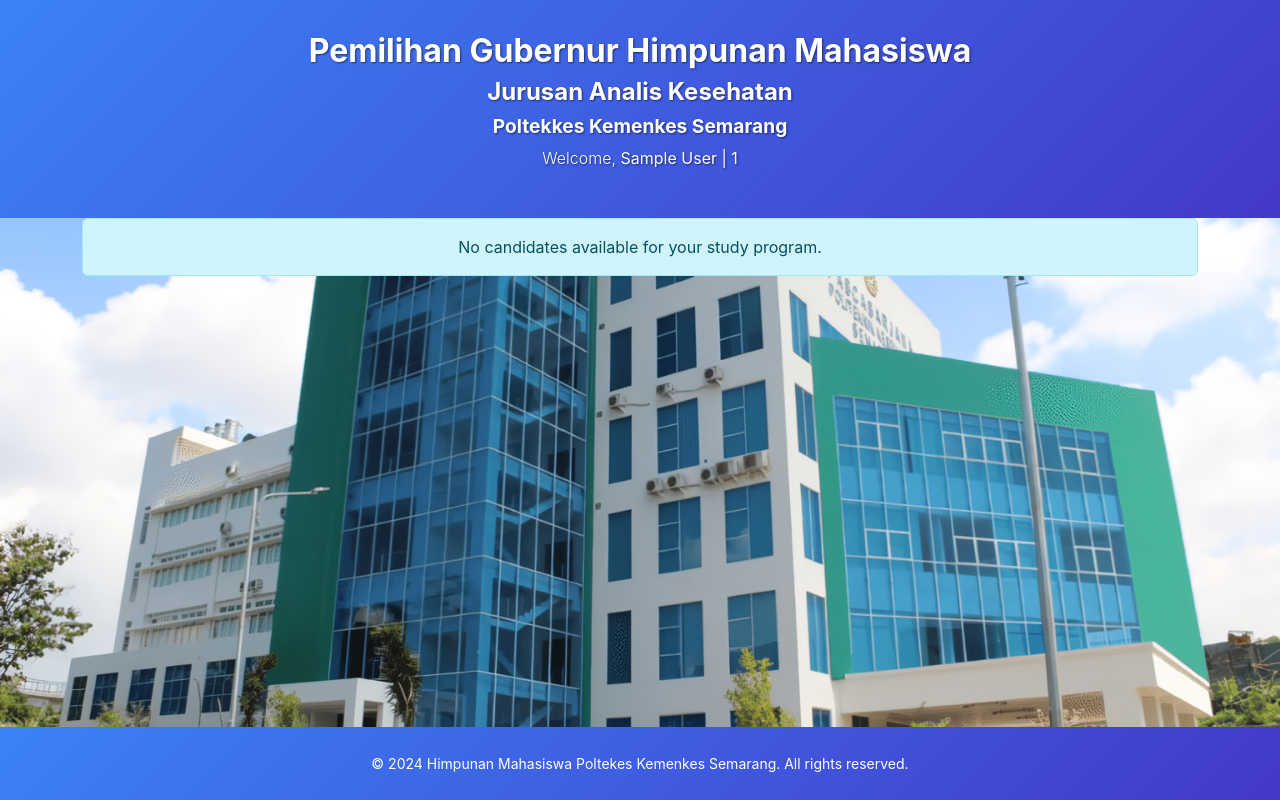
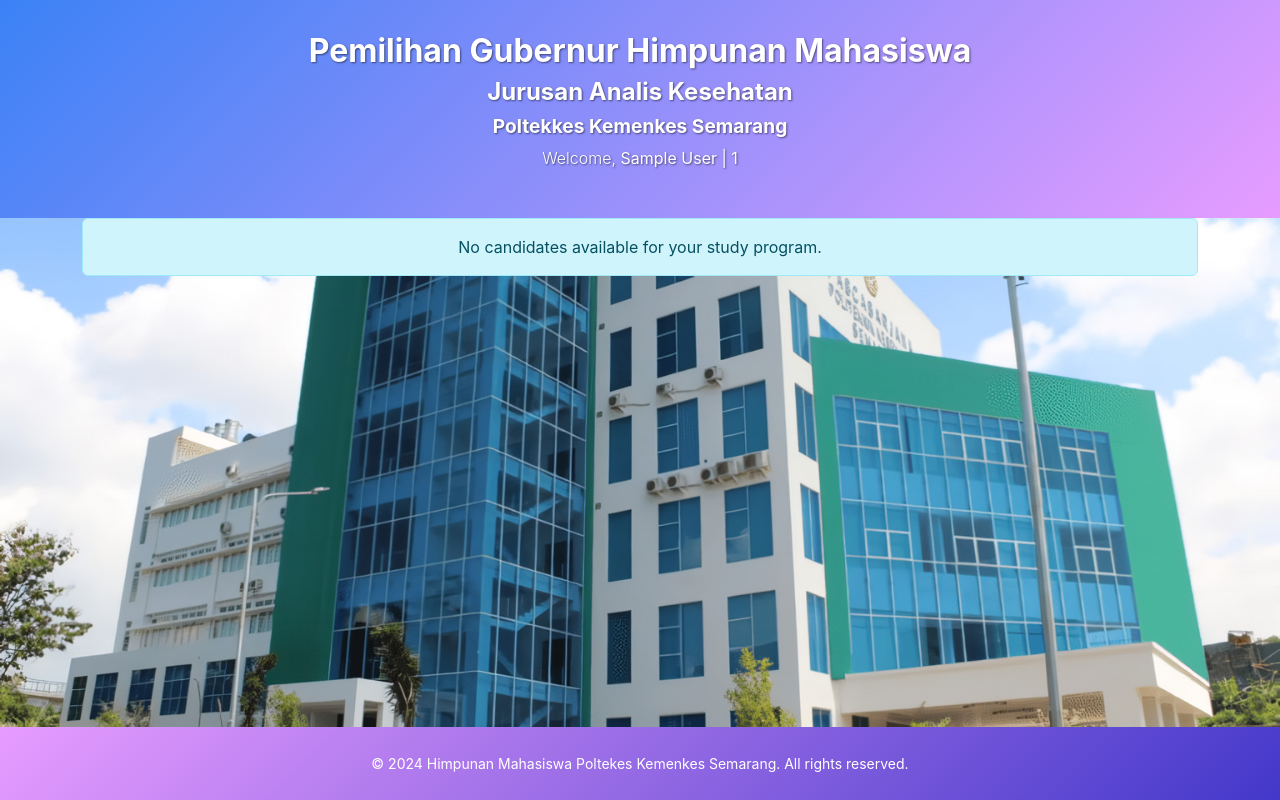
Before and after one commit to arydianprtma/hima_cilacap, a PHP site: page /dashboard.php in a window 1280 px wide. Run offline with PHP 8.4, Linux system fonts and the light colour scheme; the visitor is signed in with stand-in values (Sample User, id 1); data that the repository does not hold is empty.

Commit message:
Update dashboard.php

```diff
--- a/dashboard.php
+++ b/dashboard.php
@@ -48,20 +48,15 @@ if (!$result_kandidat) {
             background-color: var(--bg-primary);
             font-family: 'Inter', -apple-system, BlinkMacSystemFont, 'Segoe UI', Roboto, Oxygen, Ubuntu, Cantarell, 'Open Sans', 'Helvetica Neue', sans-serif;
             color: var(--text-dark);
-        }
-
-        body {
-        background-image: url('src/kampus.jpg'); /* Ganti dengan path gambar kamu */
-        background-size: cover; /* Supaya gambar memenuhi seluruh layar */
-        background-position: center; /* Posisikan di tengah */
-        background-repeat: no-repeat; /* Jangan ulang gambar */
-        background-attachment: fixed; /* Biar gambar tetap diam saat di-scroll */
-        font-family: 'Inter', sans-serif;
-        color: var(--text-dark);
+            background-image: url('src/kampus.jpg'); /* Ganti dengan path gambar kamu */
+            background-size: cover; /* Supaya gambar memenuhi seluruh layar */
+            background-position: center; /* Posisikan di tengah */
+            background-repeat: no-repeat; /* Jangan ulang gambar */
+            background-attachment: fixed; /* Biar gambar tetap diam saat di-scroll */
         }
 
         .voting-header {
-            background: linear-gradient(135deg, var(--accent-color), #4338ca);
+            background: linear-gradient(135deg, var(--accent-color), #e79cff);
             color: white;
             padding: 2rem 0;
             margin-bottom: 1rem
@@ -149,7 +144,7 @@ if (!$result_kandidat) {
         }
 
         footer {
-            background: linear-gradient(135deg, var(--accent-color), #4338ca);
+            background: linear-gradient(135deg, #e79cff, #4338ca);
             color: white;
             position: relative;
             bottom: 0;
```
